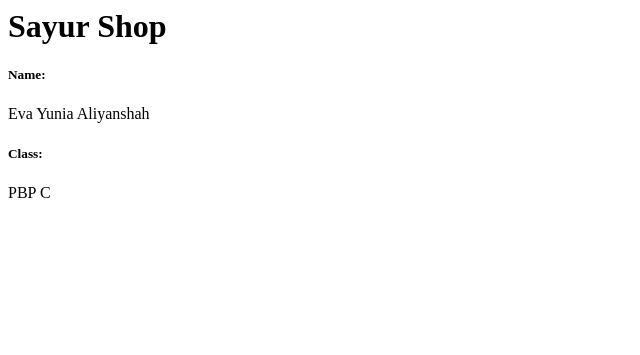
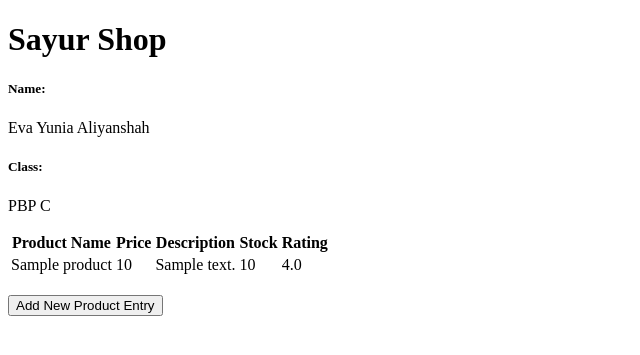
Before and after one commit to kirbywoo/sayur-shop, a Django app: page / in a window 1280 px wide. Shown: the top 355 px of the page, without its empty margins (0-640 px from the left). Run offline with Django 5.2, Linux system fonts and the light colour scheme; tables that the repository leaves empty hold one stand-in row (values such as "Sample post").

Commit message:
routing url

```diff
--- a/main/models.py
+++ b/main/models.py
@@ -1,8 +1,16 @@
+import uuid
 from django.db import models
+from django.core.validators import MinValueValidator, MaxValueValidator
 
 class Product(models.Model):
+    id = models.UUIDField(primary_key=True, default=uuid.uuid4, editable=False)
     name = models.CharField(max_length=255)
     price = models.IntegerField()
     description = models.TextField()
     stock = models.IntegerField()
-    image = models.ImageField()
+    rating = models.DecimalField(
+        max_digits=2,
+        decimal_places=1,
+        default=0.0,
+        validators=[MinValueValidator(0.0), MaxValueValidator(5.0)],
+    )
--- a/main/templates/main.html
+++ b/main/templates/main.html
@@ -1,6 +1,40 @@
+{% extends 'base.html' %}
+{% block content %}
 <h1>Sayur Shop</h1>
 
 <h5>Name: </h5>
-<p>{{ name }}</p> <!-- Ubah sesuai dengan nama kamu -->
+<p>{{ name }}</p>
 <h5>Class: </h5>
-<p>{{ class }}</p> <!-- Ubah sesuai dengan kelas kamu -->
+<p>{{ class }}</p>
+
+{% if not product_entries %}
+<p>Belum ada data product pada sayur shop.</p>
+{% else %}
+<table>
+  <tr>
+    <th>Product Name</th>
+    <th>Price</th>
+    <th>Description</th>
+    <th>Stock</th>
+    <th>Rating</th>
+  </tr>
+
+
+  {% for Product in product_entries %}
+  <tr>
+    <td>{{Product.name}}</td>
+    <td>{{Product.price}}</td>
+    <td>{{Product.description}}</td>
+    <td>{{Product.stock}}</td>
+    <td>{{Product.rating}}</td>
+  </tr>
+  {% endfor %}
+</table>
+{% endif %}
+
+<br />
+
+<a href="{% url 'main:create_product_entry' %}">
+  <button>Add New Product Entry</button>
+</a>
+{% endblock content %}
--- a/main/urls.py
+++ b/main/urls.py
@@ -1,8 +1,13 @@
 from django.urls import path
-from main.views import show_main
+from main.views import show_main, create_product_entry, show_xml, show_json, show_xml_by_id, show_json_by_id
 
 app_name = 'main'
 
 urlpatterns = [
     path('', show_main, name='show_main'),
+    path('create-product-entry', create_product_entry, name='create_product_entry'),
+    path('xml/', show_xml, name='show_xml'),
+    path('json/', show_json, name='show_json'),
+    path('xml/<str:id>/', show_xml_by_id, name='show_xml_by_id'),
+    path('json/<str:id>/', show_json_by_id, name='show_json_by_id'),
 ]
--- a/main/views.py
+++ b/main/views.py
@@ -1,9 +1,42 @@
-from django.shortcuts import render
+from django.http import HttpResponse
+from django.core import serializers
+from django.shortcuts import render, redirect
+from main.forms import ProductEntryForm
+from main.models import Product
 
 def show_main(request):
+    product_entries = Product.objects.all()
+
     context = {
         'name': 'Eva Yunia Aliyanshah',
-        'class': 'PBP C'
+        'class': 'PBP C',
+        'product_entries' : product_entries
     }
 
     return render(request, "main.html", context)
+
+def create_product_entry(request):
+    form = ProductEntryForm(request.POST or None)
+
+    if form.is_valid() and request.method == "POST":
+        form.save()
+        return redirect('main:show_main')
+
+    context = {'form': form}
+    return render(request, "create_product_entry.html", context)
+
+def show_xml(request):
+    data = Product.objects.all()
+    return HttpResponse(serializers.serialize("xml", data), content_type="application/xml")
+
+def show_json(request):
+    data = Product.objects.all()
+    return HttpResponse(serializers.serialize("json", data), content_type="application/json")
+
+def show_xml_by_id(request, id):
+    data = Product.objects.filter(pk=id)
+    return HttpResponse(serializers.serialize("xml", data), content_type="application/xml")
+
+def show_json_by_id(request, id):
+    data = Product.objects.filter(pk=id)
+    return HttpResponse(serializers.serialize("json", data), content_type="application/json")
--- a/sayur_shop/settings.py
+++ b/sayur_shop/settings.py
@@ -55,7 +55,7 @@ ROOT_URLCONF = 'sayur_shop.urls'
 TEMPLATES = [
     {
         'BACKEND': 'django.template.backends.django.DjangoTemplates',
-        'DIRS': [],
+        'DIRS': [BASE_DIR / 'templates'],
         'APP_DIRS': True,
         'OPTIONS': {
             'context_processors': [
--- /dev/null
+++ b/templates/base.html
@@ -0,0 +1,13 @@
+{% load static %}
+<!DOCTYPE html>
+<html lang="en">
+  <head>
+    <meta charset="UTF-8" />
+    <meta name="viewport" content="width=device-width, initial-scale=1.0" />
+    {% block meta %} {% endblock meta %}
+  </head>
+
+  <body>
+    {% block content %} {% endblock content %}
+  </body>
+</html>
```
Also changed, not shown: main/forms.py (added, +7 -0 lines), main/templates/create_product_entry.html (added, +18 -0 lines), main/migrations/0002_alter_product_id.py (added), main/migrations/0003_remove_product_image_product_rating.py (added), main/migrations/0004_alter_product_rating.py (added).
